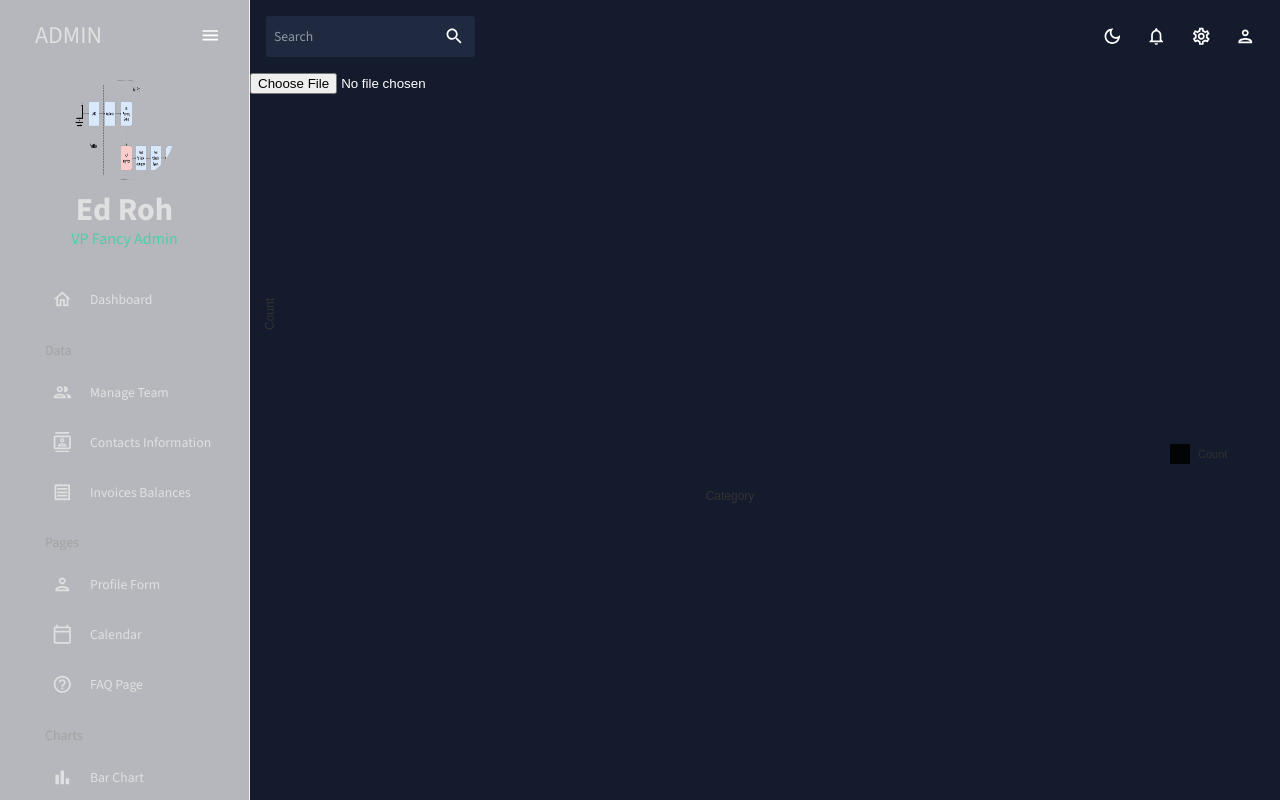
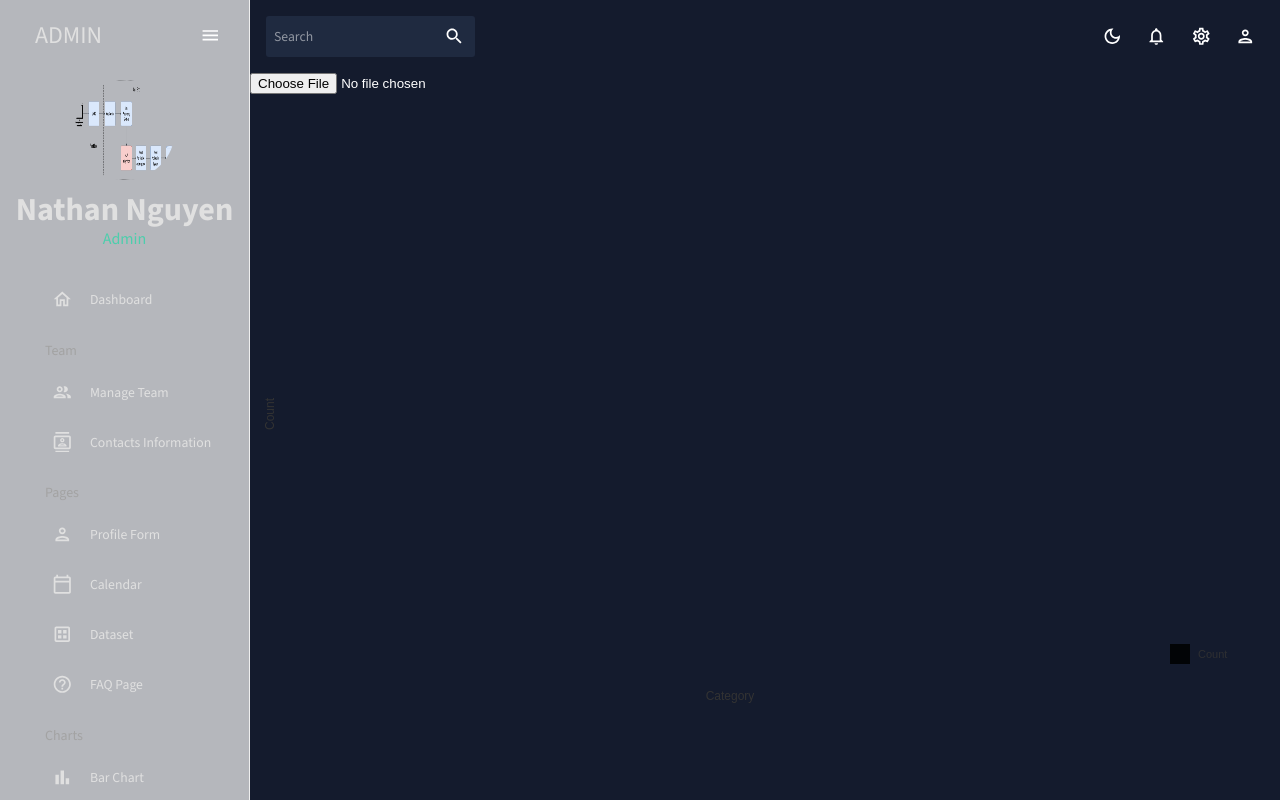
Before and after one commit to nhatmn2/CPSC597_Project, a React (Create React App) app in the folder client/cpsc597-project/: page /uploadCSV in a window 1280 px wide. Shown: the top 800 px of the page. Built offline with nearby package versions, Linux system fonts and the light colour scheme.

Commit message:
styling the bar chart

```diff
--- a/client/cpsc597-project/package.json
+++ b/client/cpsc597-project/package.json
@@ -28,6 +28,7 @@
     "react-pro-sidebar": "^1.1.0",
     "react-router-dom": "^6.22.3",
     "react-scripts": "5.0.1",
+    "styled-components": "^6.1.8",
     "web-vitals": "^2.1.4",
     "yup": "^1.4.0"
   },
--- a/client/cpsc597-project/src/scenes/UploadCSV/index.jsx
+++ b/client/cpsc597-project/src/scenes/UploadCSV/index.jsx
@@ -4,6 +4,7 @@ import { ResponsiveBar } from '@nivo/bar';
 
 function UploadCSV() {
     const [chartData, setChartData] = useState([]);
+    const [total, setTotal] = useState(0);
     const [uploadStatus, setUploadStatus] = useState('');
 
     const handleFileChange = (event) => {
@@ -53,6 +54,7 @@ function UploadCSV() {
             "Count": categoryCounts[key]
         }));
 
+        setTotal(data.length);
         setChartData(formattedChartData);
     };
 
@@ -65,11 +67,16 @@ function UploadCSV() {
         }
     };
 
+    const getBarColor = bar => {
+        // Assuming bar.data.Category correctly accesses the category name
+        return bar.data.Category === "Phishing Email" ? '#f54242' : '#4287f5';
+    };
+
     return (
         <div style={{ height: 500, width: '100%' }}>
             <input type="file" accept=".csv" onChange={handleFileChange} />
             {uploadStatus && <p>{uploadStatus}</p>}
-            <div style={{ height: 400, width: '100%', marginTop: 20 }}>
+            <div style={{ height: 600, width: '100%', marginTop: 20 }}>
                 <ResponsiveBar
                     data={chartData}
                     keys={['Count']}
@@ -78,7 +85,7 @@ function UploadCSV() {
                     padding={0.3}
                     valueScale={{ type: 'linear' }}
                     indexScale={{ type: 'band', round: true }}
-                    colors={{ scheme: 'nivo' }}
+                    colors={getBarColor}
                     borderColor={{ from: 'color', modifiers: [['darker', 1.6]] }}
                     axisTop={null}
                     axisRight={null}
@@ -98,9 +105,8 @@ function UploadCSV() {
                         legendPosition: 'middle',
                         legendOffset: -40
                     }}
-                    labelSkipWidth={12}
-                    labelSkipHeight={12}
                     labelTextColor={{ from: 'color', modifiers: [['darker', 1.6]] }}
+                    labelFormat={d => `${(d / total * 100).toFixed(2)}%`}
                     legends={[
                         {
                             dataFrom: 'keys',
@@ -131,7 +137,7 @@ function UploadCSV() {
                 />
             </div>
         </div>
-        );
-    }
+    );
+}
 
-    export default UploadCSV;
+export default UploadCSV;
--- a/client/cpsc597-project/src/scenes/global/Sidebar.jsx
+++ b/client/cpsc597-project/src/scenes/global/Sidebar.jsx
@@ -7,7 +7,6 @@ import { tokens } from "../../theme";
 import HomeOutlinedIcon from "@mui/icons-material/HomeOutlined";
 import PeopleOutlinedIcon from "@mui/icons-material/PeopleOutlined";
 import ContactsOutlinedIcon from "@mui/icons-material/ContactsOutlined";
-import ReceiptOutlinedIcon from "@mui/icons-material/ReceiptOutlined";
 import PersonOutlinedIcon from "@mui/icons-material/PersonOutlined";
 import CalendarTodayOutlinedIcon from "@mui/icons-material/CalendarTodayOutlined";
 import HelpOutlineOutlinedIcon from "@mui/icons-material/HelpOutlineOutlined";
@@ -16,6 +15,7 @@ import PieChartOutlineOutlinedIcon from "@mui/icons-material/PieChartOutlineOutl
 import TimelineOutlinedIcon from "@mui/icons-material/TimelineOutlined";
 import MenuOutlinedIcon from "@mui/icons-material/MenuOutlined";
 import MapOutlinedIcon from "@mui/icons-material/MapOutlined";
+import DatasetOutlinedIcon from "@mui/icons-material/DatasetOutlined"
 
 const Item = ({ title, to, icon, selected, setSelected }) => {
     const theme = useTheme();
@@ -99,10 +99,10 @@ const Sidebar = () => {
                   fontWeight="bold"
                   sx={{ m: "10px 0 0 0" }}
                 >
-                  Ed Roh
+                  Nathan Nguyen
                 </Typography>
                 <Typography variant="h5" color={colors.greenAccent[500]}>
-                  VP Fancy Admin
+                  Admin
                 </Typography>
               </Box>
             </Box>
@@ -122,7 +122,7 @@ const Sidebar = () => {
               color={colors.grey[300]}
               sx={{ m: "15px 0 5px 20px" }}
             >
-              Data
+              Team
             </Typography>
             <Item
               title="Manage Team"
@@ -138,13 +138,7 @@ const Sidebar = () => {
               selected={selected}
               setSelected={setSelected}
             />
-            <Item
-              title="Invoices Balances"
-              to="/invoices"
-              icon={<ReceiptOutlinedIcon />}
-              selected={selected}
-              setSelected={setSelected}
-            />
+
 
             <Typography
               variant="h6"
@@ -164,6 +158,13 @@ const Sidebar = () => {
               title="Calendar"
               to="/calendar"
               icon={<CalendarTodayOutlinedIcon />}
+              selected={selected}
+              setSelected={setSelected}
+            />
+            <Item
+              title="Dataset"
+              to="/UploadCSV"
+              icon={<DatasetOutlinedIcon />}
               selected={selected}
               setSelected={setSelected}
             />
```
Also changed, not shown: 1 other file (tests, documents, lock files or other folders).
